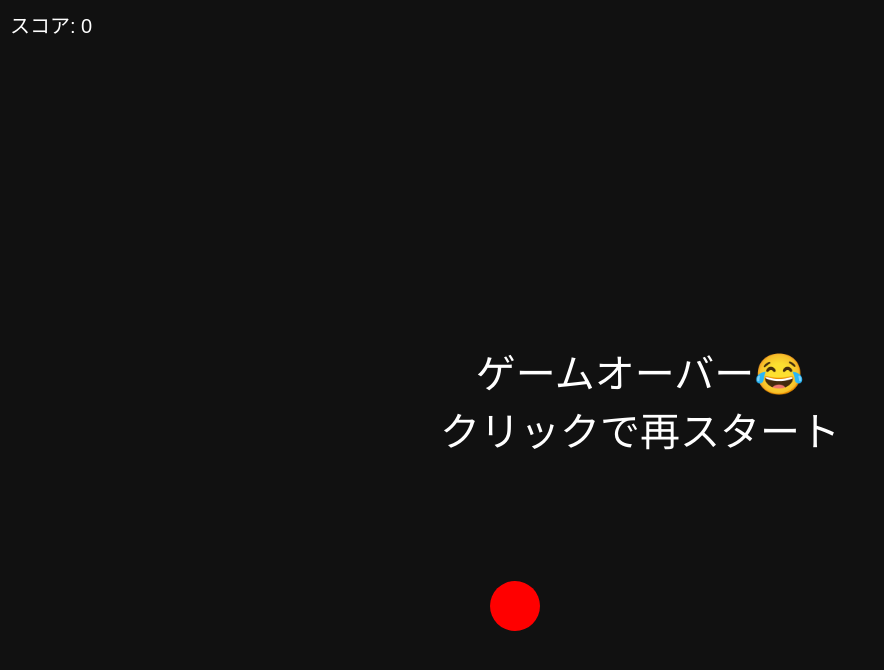
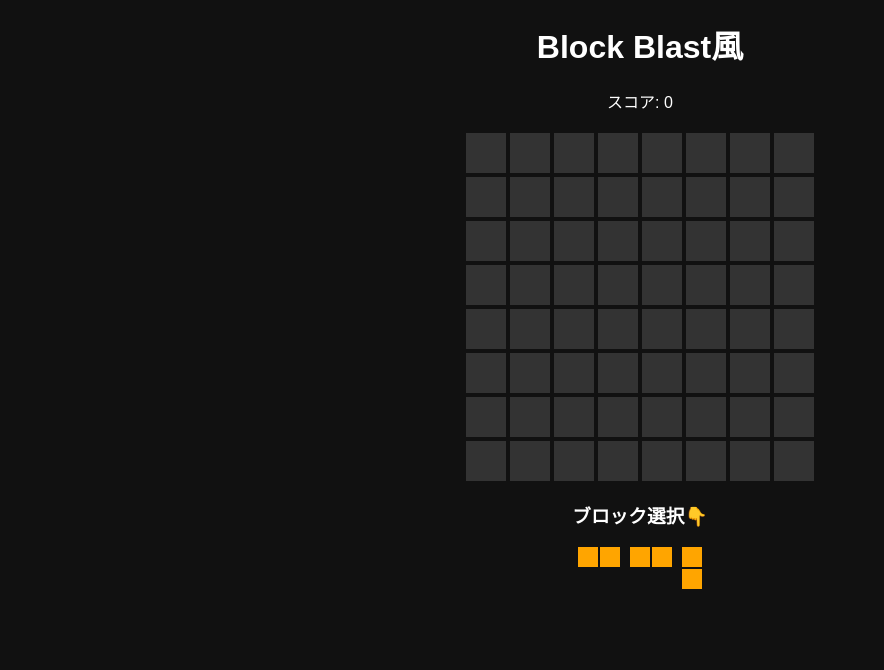
Before and after one commit to soutasawada24-sys/my-first-web-app, a plain HTML site: page index.html in a window 1280 px wide. Shown: the whole page, without its empty margins (0-884 px from the left). Drawn offline with Linux system fonts and the light colour scheme.

Commit message:
Update index.html

```diff
--- a/index.html
+++ b/index.html
@@ -2,101 +2,195 @@
 <html lang="ja">
 <head>
 <meta charset="UTF-8">
-<title>逃げるボールゲーム</title>
+<title>ミニ Block Blast</title>
 <style>
   body {
-    margin: 0;
-    overflow: hidden;
     background: #111;
     color: white;
+    text-align: center;
     font-family: sans-serif;
-    text-align: center;
   }
-
-  #score {
-    position: fixed;
-    top: 10px;
-    left: 10px;
-    font-size: 20px;
+  #board {
+    display: grid;
+    grid-template-columns: repeat(8, 40px);
+    gap: 4px;
+    justify-content: center;
+    margin: 20px;
   }
-
-  #ball {
-    width: 50px;
-    height: 50px;
-    background: red;
-    border-radius: 50%;
-    position: absolute;
+  .cell {
+    width: 40px;
+    height: 40px;
+    background: #333;
+  }
+  .filled {
+    background: #00ffcc;
+  }
+  #pieces {
+    display: flex;
+    justify-content: center;
+    gap: 10px;
+  }
+  .piece {
+    display: grid;
+    gap: 2px;
     cursor: pointer;
-    transition: all 0.2s ease;
   }
-
-  #gameOver {
-    position: fixed;
-    top: 50%;
-    left: 50%;
-    transform: translate(-50%, -50%);
-    font-size: 40px;
-    display: none;
+  .block {
+    width: 20px;
+    height: 20px;
+    background: orange;
   }
 </style>
 </head>
 <body>
 
-<div id="score">スコア: 0</div>
-<div id="gameOver">ゲームオーバー😂<br>クリックで再スタート</div>
-<div id="ball"></div>
+<h1>Block Blast風</h1>
+<p>スコア: <span id="score">0</span></p>
+
+<div id="board"></div>
+
+<h3>ブロック選択👇</h3>
+<div id="pieces"></div>
 
 <script>
-  const ball = document.getElementById("ball");
-  const scoreText = document.getElementById("score");
-  const gameOverText = document.getElementById("gameOver");
+const board = document.getElementById("board");
+const piecesDiv = document.getElementById("pieces");
+const scoreDisplay = document.getElementById("score");
 
+let grid = [];
+let selectedPiece = null;
 let score = 0;
-  let timeLimit = 1000;
-  let timeout;
-  let gameRunning = true;
 
-  function moveBall() {
-    const x = Math.random() * (window.innerWidth - 50);
-    const y = Math.random() * (window.innerHeight - 50);
-    ball.style.left = x + "px";
-    ball.style.top = y + "px";
+// 初期化
+for (let i = 0; i < 64; i++) {
+  const cell = document.createElement("div");
+  cell.classList.add("cell");
+  board.appendChild(cell);
+  grid.push(0);
 
-    clearTimeout(timeout);
-    timeout = setTimeout(endGame, timeLimit);
+  cell.onclick = () => placePiece(i);
 }
 
-  ball.addEventListener("click", () => {
-    if (!gameRunning) return;
+// ブロックパターン
+const shapes = [
+  [[1]],
+  [[1,1]],
+  [[1],[1]],
+  [[1,1],[1,1]],
+  [[1,1,1]],
+  [[1],[1],[1]]
+];
 
-    score++;
-    scoreText.textContent = "スコア: " + score;
+// ランダム3つ生成
+function generatePieces() {
+  piecesDiv.innerHTML = "";
+  for (let i = 0; i < 3; i++) {
+    const shape = shapes[Math.floor(Math.random() * shapes.length)];
+    const piece = document.createElement("div");
+    piece.classList.add("piece");
 
-    // だんだん難しくなる
-    timeLimit *= 0.9;
+    piece.style.gridTemplateColumns = `repeat(${shape[0].length}, 20px)`;
 
-    moveBall();
+    shape.forEach(row => {
+      row.forEach(cell => {
+        const block = document.createElement("div");
+        if (cell) block.classList.add("block");
+        piece.appendChild(block);
+      });
     });
 
-  function endGame() {
-    gameRunning = false;
-    gameOverText.style.display = "block";
+    piece.onclick = () => {
+      selectedPiece = shape;
+      document.querySelectorAll(".piece").forEach(p => p.style.outline = "");
+      piece.style.outline = "2px solid yellow";
+    };
+
+    piecesDiv.appendChild(piece);
+  }
 }
 
-  document.body.addEventListener("click", () => {
-    if (gameRunning) return;
+// 配置
+function placePiece(index) {
+  if (!selectedPiece) return;
 
-    // リスタート
-    score = 0;
-    timeLimit = 1000;
-    gameRunning = true;
-    scoreText.textContent = "スコア: 0";
-    gameOverText.style.display = "none";
-    moveBall();
+  const row = Math.floor(index / 8);
+  const col = index % 8;
+
+  // 置けるかチェック
+  for (let r = 0; r < selectedPiece.length; r++) {
+    for (let c = 0; c < selectedPiece[0].length; c++) {
+      if (selectedPiece[r][c]) {
+        let nr = row + r;
+        let nc = col + c;
+        if (nr >= 8 || nc >= 8 || grid[nr*8 + nc]) return;
+      }
+    }
+  }
+
+  // 置く
+  for (let r = 0; r < selectedPiece.length; r++) {
+    for (let c = 0; c < selectedPiece[0].length; c++) {
+      if (selectedPiece[r][c]) {
+        let nr = row + r;
+        let nc = col + c;
+        grid[nr*8 + nc] = 1;
+      }
+    }
+  }
+
+  selectedPiece = null;
+  draw();
+  checkClear();
+  generatePieces();
+}
+
+// 描画
+function draw() {
+  const cells = document.querySelectorAll(".cell");
+  cells.forEach((cell, i) => {
+    cell.classList.toggle("filled", grid[i]);
   });
+}
 
-  // 初期位置
-  moveBall();
+// 消去判定
+function checkClear() {
+  let cleared = [];
+
+  // 横
+  for (let r = 0; r < 8; r++) {
+    let full = true;
+    for (let c = 0; c < 8; c++) {
+      if (!grid[r*8 + c]) full = false;
+    }
+    if (full) {
+      for (let c = 0; c < 8; c++) cleared.push(r*8 + c);
+    }
+  }
+
+  // 縦
+  for (let c = 0; c < 8; c++) {
+    let full = true;
+    for (let r = 0; r < 8; r++) {
+      if (!grid[r*8 + c]) full = false;
+    }
+    if (full) {
+      for (let r = 0; r < 8; r++) cleared.push(r*8 + c);
+    }
+  }
+
+  // 消す
+  cleared.forEach(i => grid[i] = 0);
+  if (cleared.length > 0) {
+    score += cleared.length;
+    scoreDisplay.textContent = score;
+  }
+
+  draw();
+}
+
+// 初期
+generatePieces();
+draw();
 </script>
 
 </body>
```
Lines whose indentation alone changed are shown as unchanged.
